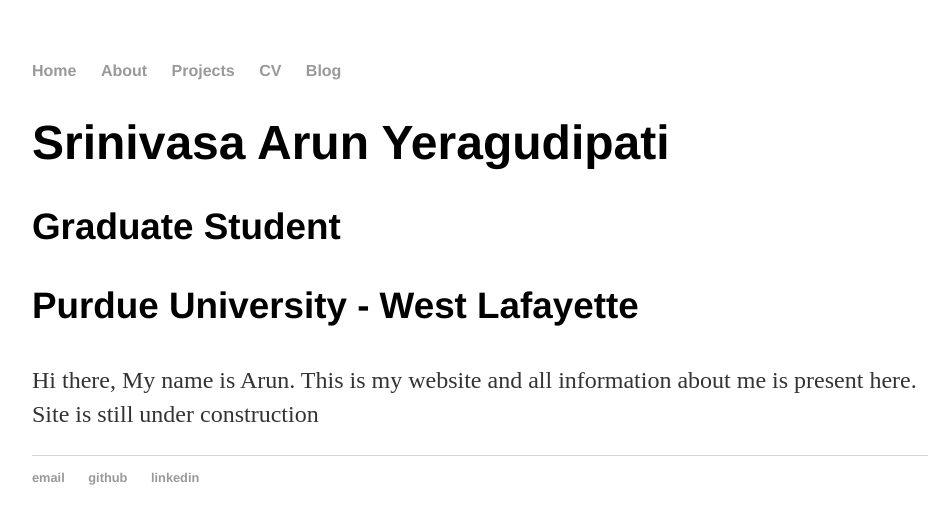
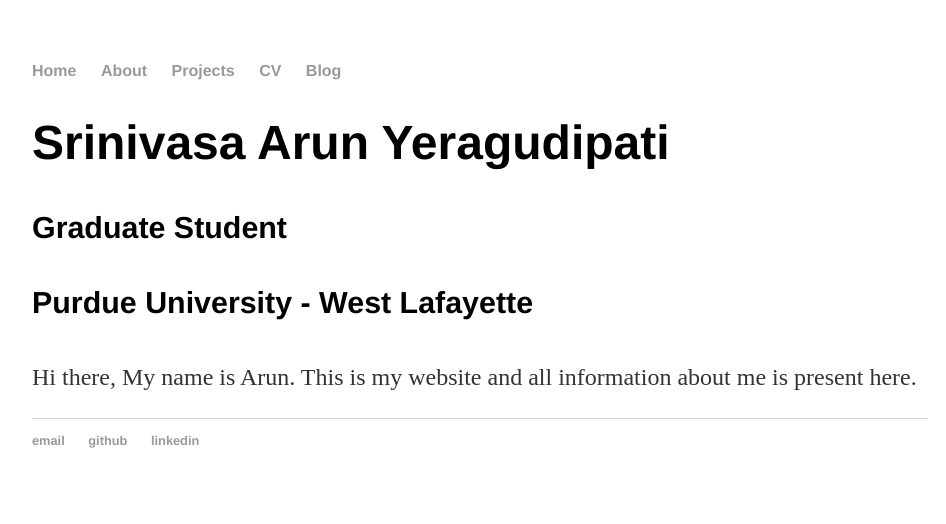
Before and after one commit to arun-y99/arun-y99.github.io, a Jekyll site: the page built from index.html, in a window 1280 px wide. Shown: the top 524 px of the page, without its empty margins (160-1106 px from the left). Built offline with Jekyll 4.4.1, drawn with Linux system fonts in a browser that asks for light colours.

Commit message:
Update index.html

```diff
--- a/index.html
+++ b/index.html
@@ -4,7 +4,7 @@
 ---
     		<div class="blurb">
         		<h1>Srinivasa Arun Yeragudipati</h1>
-			<h3>Graduate Student</h3>
-			<h3>Purdue University - West Lafayette</h3>
-				<p>Hi there, My name is Arun. This is my website and all information about me is present here. Site is still under construction </p>
+			<h4>Graduate Student</h4>
+			<h4>Purdue University - West Lafayette</h4>
+				<p>Hi there, My name is Arun. This is my website and all information about me is present here.</p>
     		</div><!-- /.blurb -->
```
